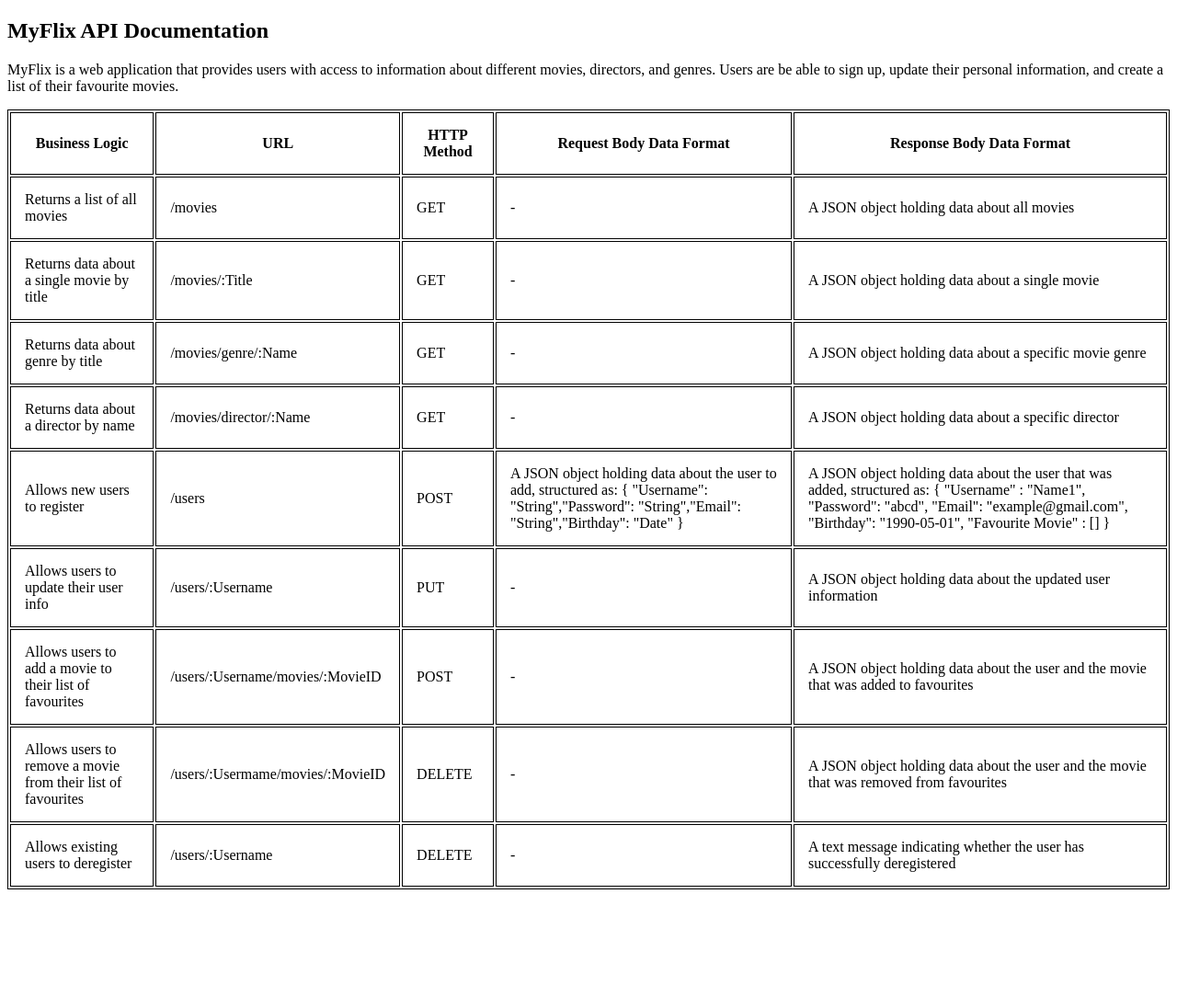
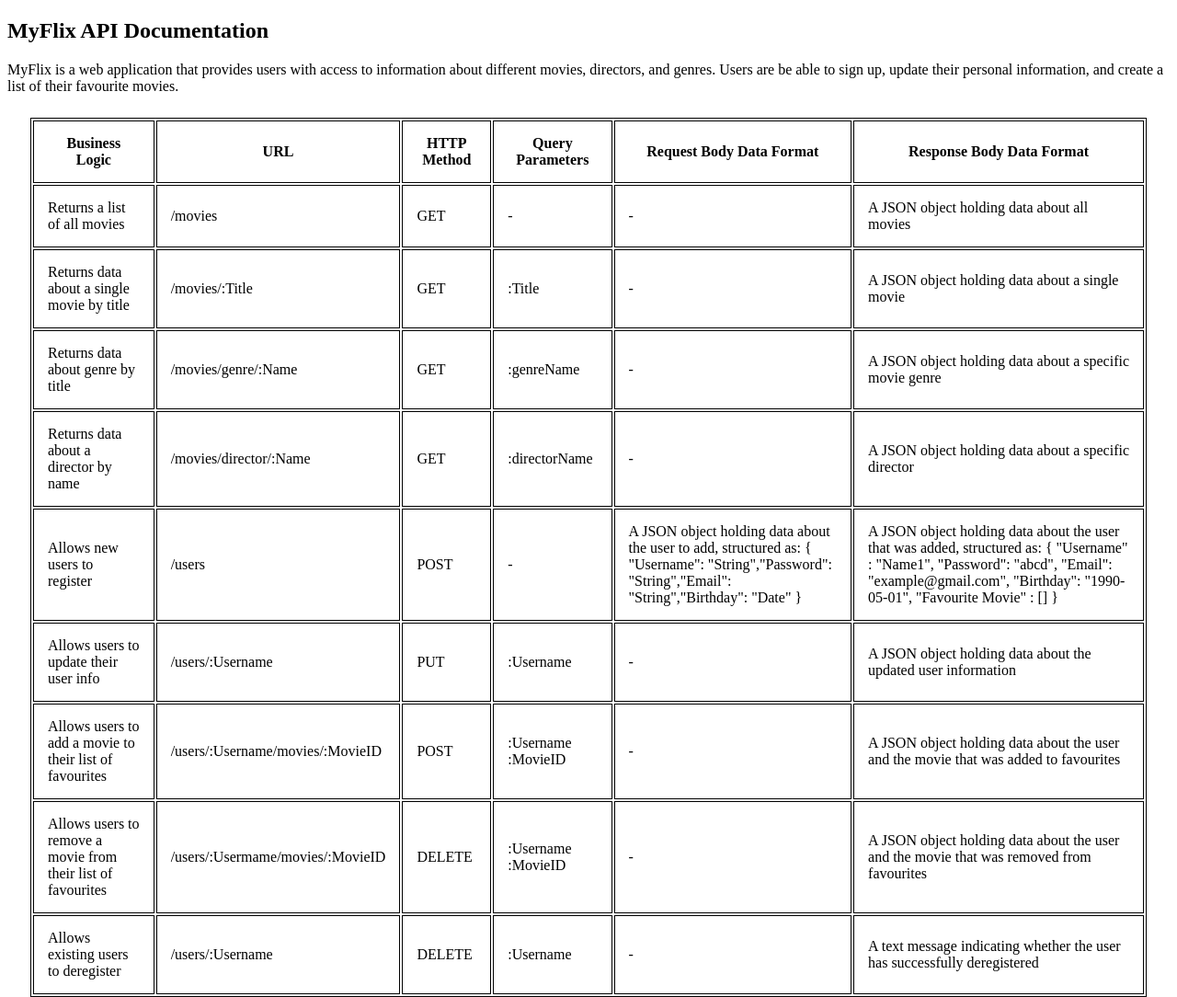
Before and after one commit to Alicja-in-Wonderland/i, a website: page public/documentation.html in a window 1280 px wide. Shown: the whole page at 92% size. Before the commit the page ends 975 px from the top, so only its background shows below. Drawn offline with Linux system fonts and the light colour scheme.

Commit message:
updates documentation.html and styles.css

```diff
--- a/public/documentation.html
+++ b/public/documentation.html
@@ -17,6 +17,7 @@
                 <td>Business Logic</td>
                 <td>URL</td>
                 <td>HTTP Method</td>
+                <td>Query Parameters</td>
                 <td>Request Body Data Format</td>
                 <td>Response Body Data Format</td>
             </tr>
@@ -28,6 +29,7 @@
                 <td>/movies</td>
                 <td>GET</td>
                 <td>-</td>
+                <td>-</td>
                 <td>A JSON object holding data about all movies</td>
             </tr>
 
@@ -35,6 +37,7 @@
                 <td>Returns data about a single movie by title</td>
                 <td>/movies/:Title</td>
                 <td>GET</td>
+                <td>:Title</td>
                 <td>-</td>
                 <td>A JSON object holding data about a single movie</td>
             </tr>
@@ -43,6 +46,7 @@
                 <td>Returns data about genre by title</td>
                 <td>/movies/genre/:Name</td>
                 <td>GET</td>
+                <td>:genreName</td>
                 <td>-</td>
                 <td>A JSON object holding data about a specific movie genre</td>
             </tr>
@@ -51,6 +55,7 @@
                 <td>Returns data about a director by name</td>
                 <td>/movies/director/:Name</td>
                 <td>GET</td>
+                <td>:directorName</td>
                 <td>-</td>
                 <td>A JSON object holding data about a specific director</td>
             </tr>
@@ -59,6 +64,7 @@
                 <td>Allows new users to register</td>
                 <td>/users</td>
                 <td>POST</td>
+                <td>-</td>
                 <td>A JSON object holding data about the user to add, structured as: { "Username": "String","Password": "String","Email": "String","Birthday": "Date" }</td>
                 <td>A JSON object holding data about the user that was added, structured as: { "Username" : "Name1", "Password": "abcd", "Email": "example@gmail.com", "Birthday": "1990-05-01", "Favourite Movie" : [] }</td>
             </tr>
@@ -67,6 +73,7 @@
                 <td>Allows users to update their user info</td>
                 <td>/users/:Username</td>
                 <td>PUT</td>
+                <td>:Username</td>
                 <td>-</td>
                 <td>A JSON object holding data about the updated user information</td>
             </tr>
@@ -75,6 +82,9 @@
                 <td>Allows users to add a movie to their list of favourites</td>
                 <td>/users/:Username/movies/:MovieID</td>
                 <td>POST</td>
+                <td>:Username
+                    :MovieID
+                </td>
                 <td>-</td>
                 <td>A JSON object holding data about the user and the movie that was added to favourites</td>
             </tr>
@@ -83,6 +93,9 @@
                 <td>Allows users to remove a movie from their list of favourites</td>
                 <td>/users/:Usermame/movies/:MovieID</td>
                 <td>DELETE</td>
+                <td>:Username
+                    :MovieID
+                </td>
                 <td>-</td>
                 <td>A JSON object holding data about the user and the movie that was removed from favourites</td>
             </tr>
@@ -91,6 +104,7 @@
                 <td>Allows existing users to deregister</td>
                 <td>/users/:Username</td>
                 <td>DELETE</td>
+                <td>:Username</td>
                 <td>-</td>
                 <td>A text message indicating whether the user has successfully deregistered</td>
             </tr>
--- a/public/styles.css
+++ b/public/styles.css
@@ -1,5 +1,9 @@
 table, thead, td {
     border: 1px solid;
+}
+
+table {
+    margin: 25px;
 }
 
 thead {
```
